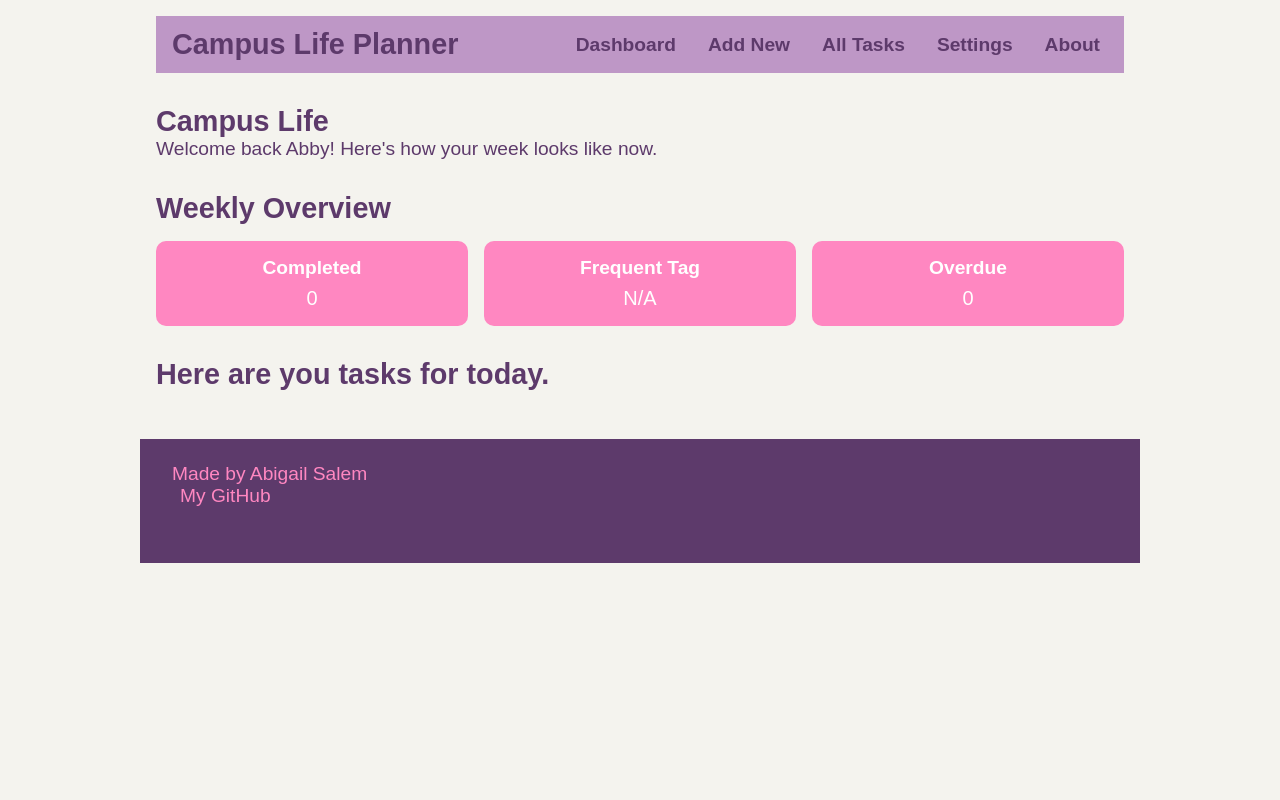
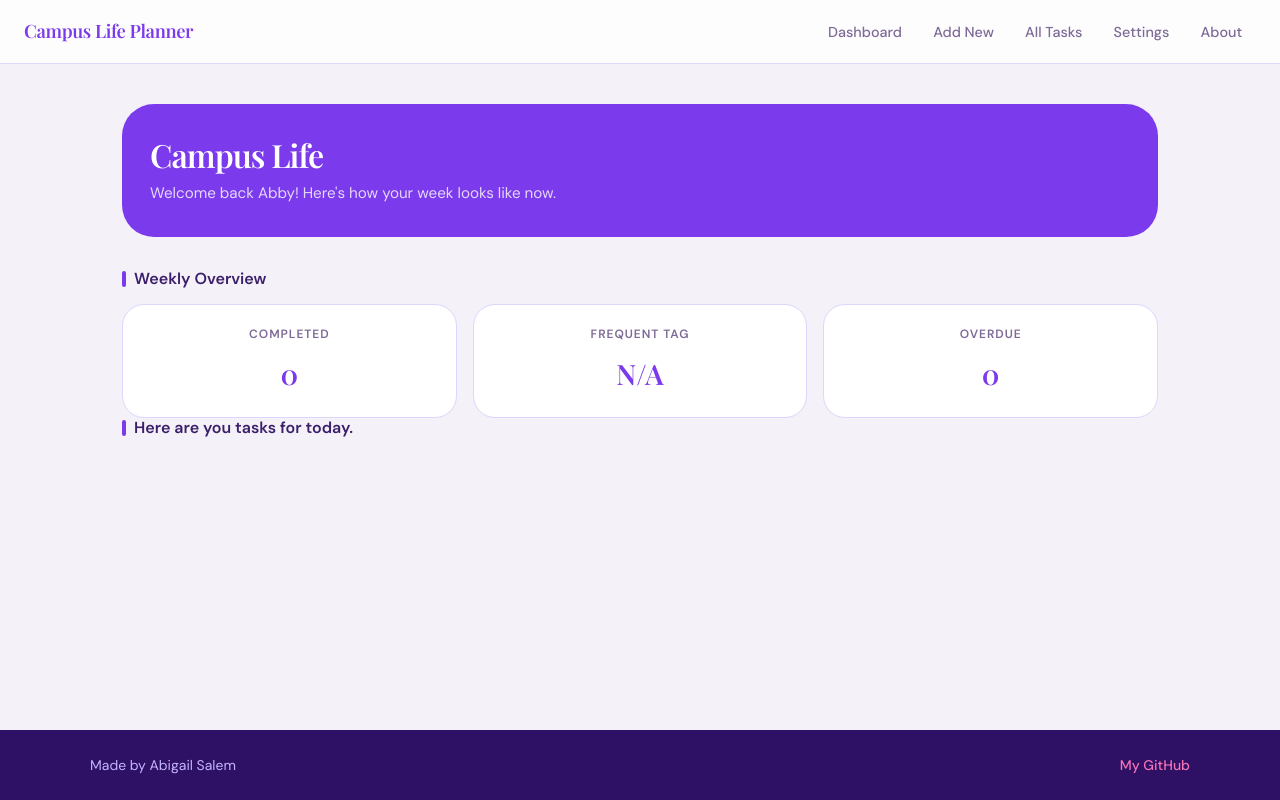
Before and after one commit to Abigail-Salem-Tendo/campus_life_planner_summative, a Flask app: template frontend/templates/index.html in a window 1280 px wide. Run offline with Flask 3, Linux system fonts and the light colour scheme; the template is opened without the code that fills it, so the values that code supplies are empty.

Commit message:
update the css styling

```diff
--- /dev/null
+++ b/frontend/static/css/components.css
@@ -0,0 +1,202 @@
+/* ── Greeting ── */
+.greeting {
+    margin-bottom: 2rem;
+}
+
+.greeting h1 {
+    font-family: var(--font-display);
+    font-size: clamp(1.6rem, 4vw, 2.4rem);
+    color: var(--clr-dark);
+    letter-spacing: -0.03em;
+}
+
+.greeting p {
+    color: var(--clr-muted);
+    margin-top: 0.35rem;
+    font-size: 0.95rem;
+}
+
+/* ── Stat Cards ── */
+.weeklyStats {
+    display: grid;
+    grid-template-columns: repeat(auto-fit, minmax(140px, 1fr));
+    gap: 1rem;
+    margin-top: 1rem;
+}
+
+.statCard {
+    background: var(--clr-surface);
+    border: 1px solid var(--clr-border);
+    border-radius: var(--radius-lg);
+    padding: 1.25rem 1rem;
+    text-align: center;
+    transition: border-color var(--transition);
+}
+
+.statCard:hover {
+    border-color: var(--clr-purple);
+}
+
+.statTitle {
+    font-size: 0.75rem;
+    font-weight: 600;
+    text-transform: uppercase;
+    letter-spacing: 0.08em;
+    color: var(--clr-muted);
+    margin-bottom: 0.5rem;
+}
+
+.statValue {
+    font-size: 1.75rem;
+    font-weight: 700;
+    color: var(--clr-purple);
+    font-family: var(--font-display);
+}
+
+/* ── Section headings ── */
+section h2 {
+    font-size: 1rem;
+    font-weight: 600;
+    color: var(--clr-text);
+    margin-bottom: 1rem;
+    display: flex;
+    align-items: center;
+    gap: 0.5rem;
+}
+
+section h2::before {
+    content: '';
+    display: inline-block;
+    width: 4px;
+    height: 1em;
+    background: var(--clr-purple);
+    border-radius: 2px;
+}
+
+/* ── Task Cards ── */
+.taskCard {
+    background: var(--clr-surface);
+    border: 1px solid var(--clr-border);
+    border-radius: var(--radius-md);
+    padding: 0.875rem 1rem;
+    margin-bottom: 0.75rem;
+    display: flex;
+    justify-content: space-between;
+    align-items: center;
+    transition: border-color var(--transition);
+}
+
+.taskCard:hover {
+    border-color: var(--clr-lilac);
+}
+
+.taskInfo {
+    display: flex;
+    align-items: center;
+    gap: 0.75rem;
+}
+
+.taskInfo p {
+    font-size: 0.9rem;
+    font-weight: 500;
+    color: var(--clr-text);
+}
+
+.taskActions {
+    display: flex;
+    gap: 0.5rem;
+}
+
+/* ── Buttons ── */
+.btn {
+    border: none;
+    padding: 0.5rem 1rem;
+    border-radius: var(--radius-sm);
+    font-weight: 600;
+    cursor: pointer;
+    font-size: 0.875rem;
+    font-family: var(--font-body);
+    transition: all var(--transition);
+    display: inline-flex;
+    align-items: center;
+    gap: 0.4rem;
+}
+
+.saveBtn {
+    background: var(--clr-purple);
+    color: #fff;
+}
+
+.saveBtn:hover {
+    background: var(--clr-dark);
+}
+
+.cancelBtn {
+    background: var(--clr-surface-2);
+    color: var(--clr-muted);
+    border: 1px solid var(--clr-border);
+}
+
+.cancelBtn:hover {
+    background: var(--clr-border);
+    color: var(--clr-text);
+}
+
+/* ── Forms ── */
+.formGroup {
+    display: flex;
+    flex-direction: column;
+    margin-bottom: 1.25rem;
+}
+
+.formGroup label {
+    font-size: 0.8rem;
+    font-weight: 600;
+    text-transform: uppercase;
+    letter-spacing: 0.06em;
+    color: var(--clr-muted);
+    margin-bottom: 0.4rem;
+}
+
+.formGroup input,
+.formGroup select {
+    padding: 0.6rem 0.85rem;
+    border: 1.5px solid var(--clr-border);
+    border-radius: var(--radius-sm);
+    font-size: 0.95rem;
+    font-family: var(--font-body);
+    color: var(--clr-text);
+    background: var(--clr-surface);
+    transition: border-color var(--transition), box-shadow var(--transition);
+    outline: none;
+}
+
+.formGroup input:focus,
+.formGroup select:focus {
+    border-color: var(--clr-purple);
+}
+
+/* ── About ── */
+.aboutContainer {
+    max-width: 760px;
+    margin: 0 auto;
+}
+
+.about p {
+    font-size: 0.95rem;
+    color: var(--clr-muted);
+    margin-bottom: 1rem;
+}
+
+/* ── Task table grid (desktop) ── */
+@media (min-width: 1024px) {
+    .taskTable {
+        display: grid;
+        grid-template-columns: repeat(2, 1fr);
+        gap: 1rem;
+    }
+
+    .taskCard {
+        margin-bottom: 0;
+    }
+}
--- /dev/null
+++ b/frontend/static/css/dashboard.css
@@ -0,0 +1,31 @@
+/* ── Hero greeting chip ── */
+.greeting {
+    background: var(--clr-purple);
+    border-radius: var(--radius-xl);
+    padding: 2rem 1.75rem;
+    color: #fff;
+    margin-bottom: 2rem;
+}
+
+.greeting h1 {
+    font-family: var(--font-display);
+    color: #fff;
+    font-size: clamp(1.5rem, 4vw, 2rem);
+}
+
+.greeting p {
+    color: rgba(255, 255, 255, 0.8);
+    margin-top: 0.4rem;
+}
+
+/* ── Today's tasks empty state ── */
+.emptyState {
+    text-align: center;
+    padding: 3rem 1rem;
+    color: var(--clr-muted);
+}
+
+.emptyState p {
+    font-size: 0.95rem;
+    margin-top: 0.5rem;
+}
--- /dev/null
+++ b/frontend/static/css/layout.css
@@ -0,0 +1,135 @@
+/* ── Container ── */
+.container {
+    display: flex;
+    flex-direction: column;
+    min-height: 100vh;
+}
+
+main {
+    flex: 1;
+    padding: 1.5rem 1rem 3rem;
+    max-width: 1100px;
+    margin: 0 auto;
+    width: 100%;
+}
+
+/* ── Navbar ── */
+.navBar {
+    display: flex;
+    justify-content: space-between;
+    align-items: center;
+    padding: 0 1.5rem;
+    height: 64px;
+    background: var(--clr-surface);
+    border-bottom: 1px solid var(--clr-border);
+    position: sticky;
+    top: 0;
+    z-index: 100;
+    backdrop-filter: blur(12px);
+    background: rgba(255, 255, 255, 0.85);
+}
+
+.navBar h1 {
+    font-family: var(--font-display);
+    font-size: 1.15rem;
+    color: var(--clr-purple);
+    letter-spacing: -0.02em;
+}
+
+.navLinks {
+    display: none;
+    gap: 0.25rem;
+}
+
+.navLinks.show {
+    display: flex;
+    flex-direction: column;
+    position: absolute;
+    top: 64px;
+    left: 0;
+    right: 0;
+    background: var(--clr-surface);
+    border-bottom: 1px solid var(--clr-border);
+    padding: 1rem;
+    gap: 0.25rem;
+}
+
+.navLinks a {
+    font-size: 0.9rem;
+    font-weight: 500;
+    color: var(--clr-muted);
+    padding: 0.5rem 0.85rem;
+    border-radius: var(--radius-sm);
+    transition: all var(--transition);
+}
+
+.navLinks a:hover,
+.navLinks a.active {
+    background: var(--clr-surface-2);
+    color: var(--clr-purple);
+}
+
+.hamburger {
+    border: none;
+    background: transparent;
+    cursor: pointer;
+    font-size: 1.4rem;
+    color: var(--clr-purple);
+    padding: 0.4rem;
+    border-radius: var(--radius-sm);
+    transition: background var(--transition);
+}
+
+.hamburger:hover {
+    background: var(--clr-surface-2);
+}
+
+/* ── Footer ── */
+footer {
+    background: var(--clr-dark);
+    color: var(--clr-lilac);
+    padding: 1.5rem 2rem;
+    font-size: 0.875rem;
+}
+
+footer .contact {
+    max-width: 1100px;
+    margin: 0 auto;
+    display: flex;
+    justify-content: space-between;
+    align-items: center;
+    flex-wrap: wrap;
+    gap: 0.5rem;
+}
+
+footer a {
+    color: var(--clr-pink);
+    font-weight: 500;
+    transition: opacity var(--transition);
+}
+
+footer a:hover {
+    opacity: 0.75;
+}
+
+/* ── Responsive ── */
+@media (min-width: 768px) {
+    main {
+        padding: 2rem 1.5rem 4rem;
+    }
+
+    .navLinks {
+        display: flex;
+        flex-direction: row;
+    }
+
+    .hamburger {
+        display: none;
+    }
+}
+
+@media (min-width: 1024px) {
+    main {
+        padding: 2.5rem 2rem 5rem;
+    }
+}
--- /dev/null
+++ b/frontend/static/css/main1.css
@@ -0,0 +1,52 @@
+@import url('https://fonts.googleapis.com/css2?family=DM+Sans:wght@300;400;500;600;700&family=Playfair+Display:wght@600&display=swap');
+@import 'layout.css';
+@import 'components.css';
+
+/* ── Design Tokens ── */
+:root {
+    --clr-bg: #F4F1F8;
+    --clr-surface: #FFFFFF;
+    --clr-surface-2: #F0EAF7;
+    --clr-purple: #7C3AED;
+    --clr-purple-mid: #A855F7;
+    --clr-lilac: #C4B5FD;
+    --clr-pink: #F472B6;
+    --clr-dark: #2E1065;
+    --clr-text: #3B1F6A;
+    --clr-muted: #7E6A96;
+    --clr-border: #DDD6FE;
+
+  --radius-sm:  8px;
+  --radius-md:  14px;
+  --radius-lg:  22px;
+  --radius-xl:  32px;
+
+    --font-display: 'Playfair Display', Georgia, serif;
+    --font-body: 'DM Sans', sans-serif;
+
+    --transition: 0.2s cubic-bezier(.4, 0, .2, 1);
+}
+
+/* ── Reset ── */
+*,
+*::before,
+*::after {
+    box-sizing: border-box;
+    margin: 0;
+    padding: 0;
+}
+
+html { scroll-behavior: smooth; }
+
+body {
+  font-family: var(--font-body);
+  background: var(--clr-bg);
+  color: var(--clr-text);
+  font-size: 1rem;
+  line-height: 1.6;
+  min-height: 100vh;
+}
+
+h1,h2,h3 { line-height: 1.2; font-weight: 600; }
+a { color: inherit; text-decoration: none; }
+ul { list-style: none; }
--- a/frontend/templates/about.html
+++ b/frontend/templates/about.html
@@ -5,7 +5,7 @@
     <meta charset="UTF-8">
     <meta name="viewport" content="width=device-width, initial-scale=1.0">
     <title>Campus Life Planner | About</title>
-    <link rel="stylesheet" href="../static/css/main.css">
+    <link rel="stylesheet" href="../static/css/main1.css">
 </head>
 
 <body>
--- a/frontend/templates/addForm.html
+++ b/frontend/templates/addForm.html
@@ -5,7 +5,7 @@
     <meta charset="UTF-8">
     <meta name="viewport" content="width=device-width, initial-scale=1.0">
     <title>Campus Life Planner | Add New</title>
-    <link rel="stylesheet" href="../static/css/main.css">
+    <link rel="stylesheet" href="../static/css/main1.css">
 </head>
 
 <body>
--- a/frontend/templates/index.html
+++ b/frontend/templates/index.html
@@ -5,7 +5,8 @@
     <meta charset="UTF-8">
     <meta name="viewport" content="width=device-width, initial-scale=1.0">
     <title>Campus Life Planner | Dashboard</title>
-    <link rel="stylesheet" href="../static/css/main.css">
+    <link rel="stylesheet" href="../static/css/main1.css">
+    <link rel="stylesheet" href="../static/css/dashboard.css">
 </head>
 
 <body>
--- a/frontend/templates/settings.html
+++ b/frontend/templates/settings.html
@@ -4,7 +4,7 @@
 <head>
     <meta charset="UTF-8">
     <meta name="viewport" content="width=device-width, initial-scale=1.0">
-    <link rel="stylesheet" href="../static/css/main.css">
+    <link rel="stylesheet" href="../static/css/main1.css">
     <title>Campus Life Planner | Settings</title>
 </head>
 
--- a/frontend/templates/tasks.html
+++ b/frontend/templates/tasks.html
@@ -5,7 +5,7 @@
     <meta charset="UTF-8">
     <meta name="viewport" content="width=device-width, initial-scale=1.0">
     <title>Campus Life Planner | Tasks</title>
-    <link rel="stylesheet" href="../static/css/main.css">
+    <link rel="stylesheet" href="../static/css/main1.css">
 </head>
 
 <body>
```
